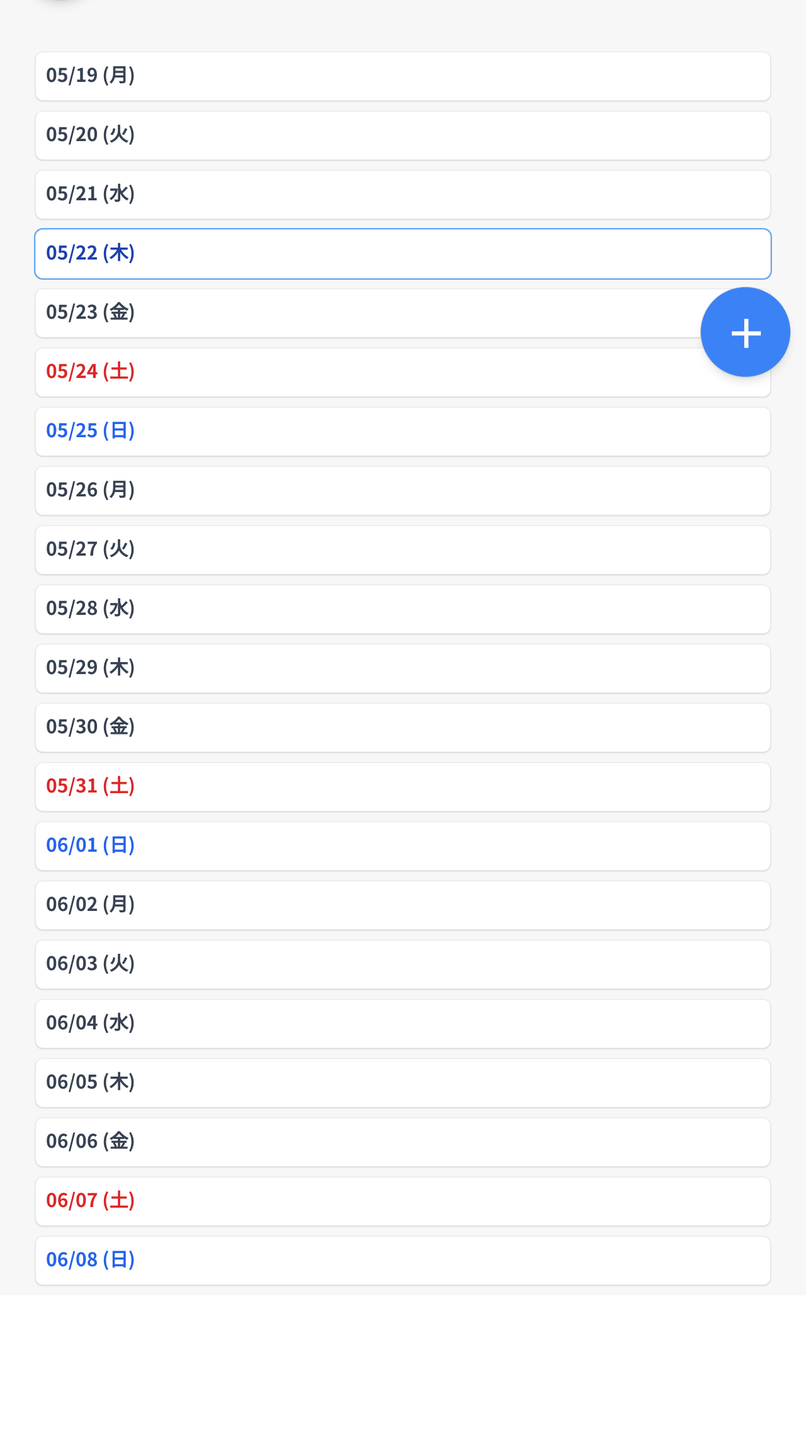
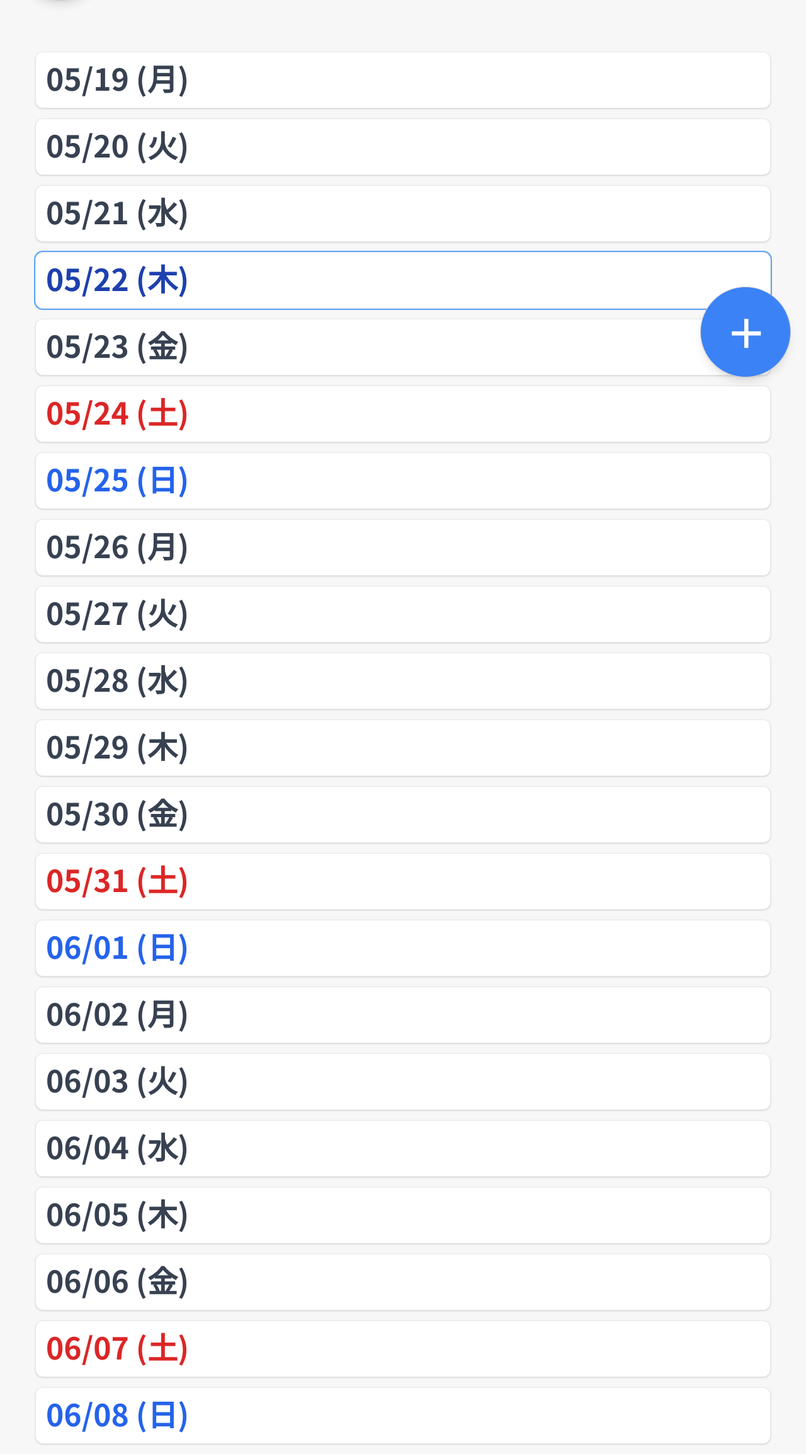
Before and after one commit to masakytkonitiwa/juku_project, a Django app: page /homework/week/ in a window 1280 px wide. Shown: the part 177-2485 px from the top of the page at 63% size. Before the commit the page ends 2219 px from the top, so only its background shows below. Run offline with Django 4.2, Linux system fonts and the light colour scheme; data comes from the database, SQL or seed files in the repository; data that the repository does not hold is empty.

Commit message:
design modify

```diff
--- a/homework/static/homework/style.css
+++ b/homework/static/homework/style.css
@@ -9,6 +9,7 @@ body {
     font-family: 'Noto Sans JP', 'ヒラギノ角ゴ ProN', 'メイリオ', sans-serif;
     background-color: #f7f7f7;
     color: #333;
+    font-size: 2rem;
     line-height: 1.6;
     margin: 0;
     padding: 0;
@@ -21,6 +22,7 @@ body {
     max-width: 1200px;
     margin: auto;
     padding: 1rem;
+    font-size: 2rem;
 }
 
 form {
--- a/homework/templates/homework/add_event_step3.html
+++ b/homework/templates/homework/add_event_step3.html
@@ -11,7 +11,7 @@
 
 <div class="mb-4"></div>
   <div class="bg-white shadow-lg rounded-xl p-6 border border-gray-200">
-    <div class="text-2_8rem text-gray-500 mb-4">選択した日付</div>
+    <div class="text-2_8rem text-gray-500 mb-4">選択したイベント</div>
     <div class="text-2_8rem font-semibold text-blue-600 leading-snug">
       📅 {{ event_name }}
     </div>
@@ -20,7 +20,7 @@
 
 <div class="mb-4"></div>
   <div class="bg-white shadow-lg rounded-xl p-6 border border-gray-200">
-    <div class="text-2_8rem text-gray-500 mb-4">選択したイベント</div>
+    <div class="text-2_8rem text-gray-500 mb-4">選択した日付</div>
     <div class="text-2_8rem font-semibold text-blue-600 leading-snug">
       📅 {{ event_date }}
     </div>
--- a/homework/templates/homework/weekly_view.html
+++ b/homework/templates/homework/weekly_view.html
@@ -1,10 +1,8 @@
 {% extends 'homework/base.html' %}
 {% load homework_extras %}
+{% block title %}週間カレンダー{% endblock %}
+{% block content %}
 
-{% block title %}週間カレンダー{% endblock %}
-
-{% block content %}
-<div class="text-3xl">
 
 
 
@@ -17,7 +15,7 @@
   <div class="bg-white rounded-xl shadow p-4 border {% if day == today %}ring-2 ring-blue-400{% endif %}">
 
     <!-- 🎨 日付 -->
-    <div class="text-3xl font-bold mb-2
+    <div class="text-5xl font-bold mb-2
         {% if day == today %}
             text-blue-800
         {% elif day|date:'w' == '6' %}
@@ -33,30 +31,42 @@
 
     <!-- 📅 イベント -->
     {% for ev in events_by_day|get_item:day %}
-    <div class="bg-yellow-100 rounded px-2 py-1 mb-1 text-3xl">
+    <div class="bg-yellow-100 rounded px-2 py-1 mb-1 text-5xl">
       📅 {{ ev.name }}
-      <a href="{% url 'delete_event' ev.id %}" class="text-red-500 ml-2 text-3xl">❌</a>
+
+
+      <form method="post" action="{% url 'delete_event' ev.id %}">
+        {% csrf_token %}
+        <button type="submit" class="text-red-500 text-5xl ml-1">
+          ❌
+        </button>
+      </form>
     </div>
+
     {% endfor %}
 
     <!-- 📘 授業 -->
     {% for lesson in lessons_by_day|get_item:day %}
-    <div class="bg-orange-100 rounded px-2 py-1 mb-1 text-3xl">
-      📘 {{ lesson.subject.name }} / {{ lesson.course.name }}（{{ lesson.start_time|time:"H:i" }}〜{{ lesson.end_time|time:"H:i" }})
+    <div class="bg-orange-100 rounded px-2 py-1 mb-1 text-5xl">
+      授業📘 {{ lesson.subject.name }} / {{ lesson.course.name }}（{{ lesson.start_time|time:"H:i" }}〜{{ lesson.end_time|time:"H:i" }})
 
     </div>
     {% endfor %}
 
     <!-- 📋 宿題 -->
     {% for hw_entry in homeworks_by_day|get_item:day %}
-    <div class="bg-green-100 rounded px-2 py-1 mb-1 text-3xl">
+    <div class="bg-green-100 rounded px-2 py-1 mb-1 text-5xl">
       📚 {{ hw_entry.detail.homework.get_subject_display }}<br>
       🏫 {{ hw_entry.detail.get_course_display }}<br>
       📋 {{ hw_entry.task }}
+
       <form method="post" action="{% url 'delete_homework' hw_entry.detail.homework.id %}">
         {% csrf_token %}
-        <button type="submit" class="text-red-500 text-3xl ml-1">❌</button>
+        <button type="submit" class="text-red-500 text-5xl ml-1">
+          ❌
+        </button>
       </form>
+
     </div>
     {% endfor %}
 
```
